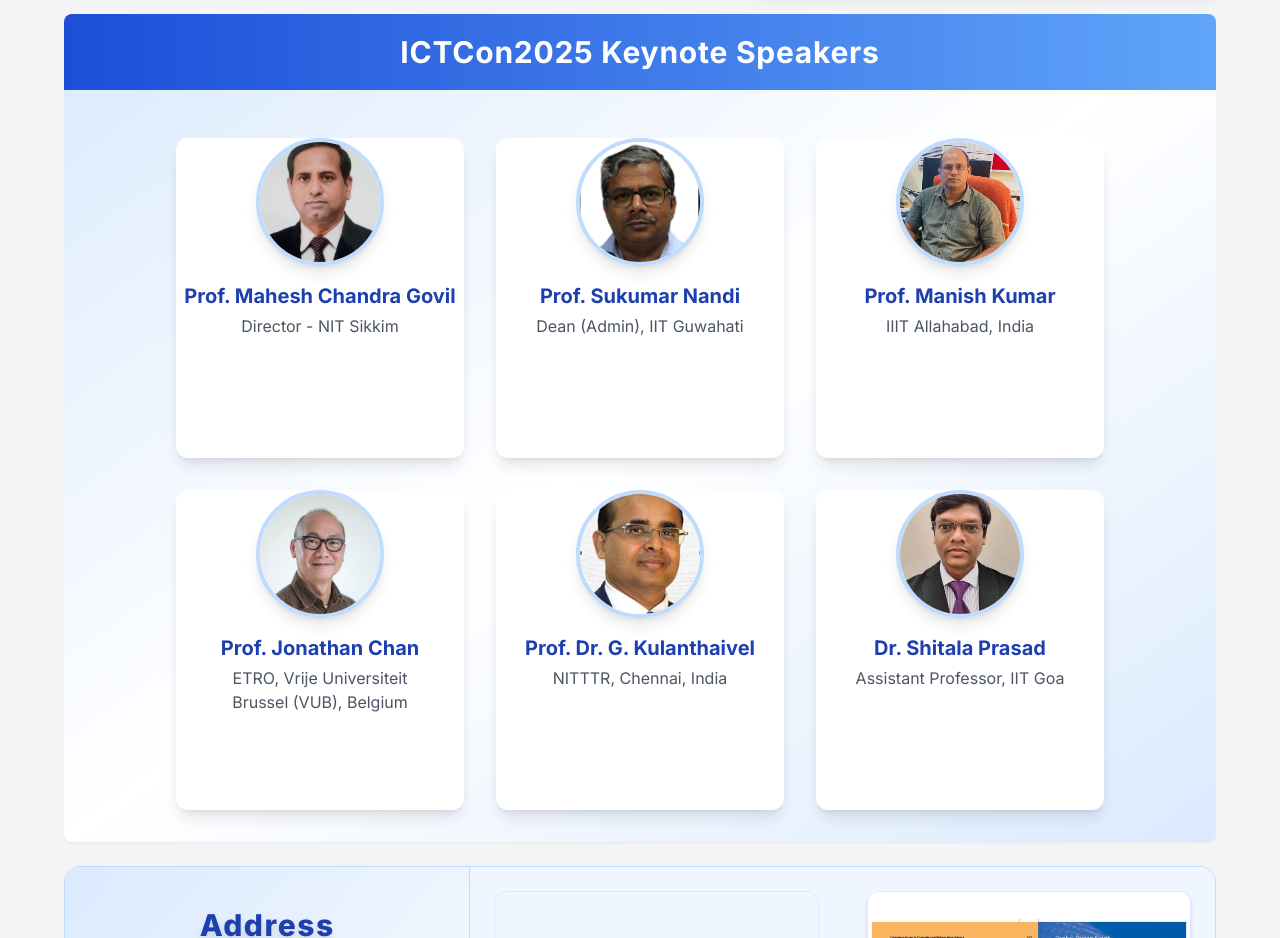
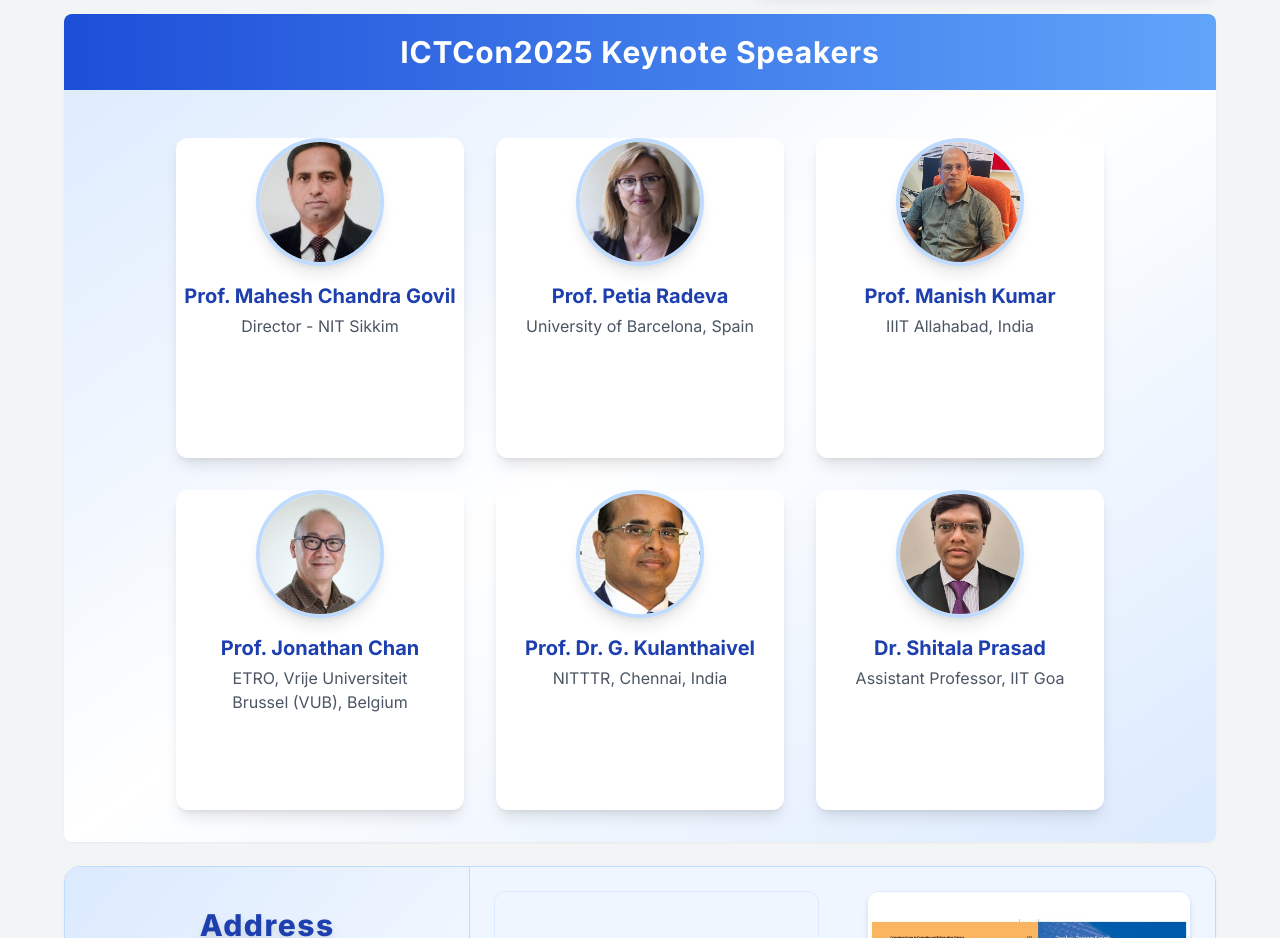
Before and after one commit to ictcon-cit/ictcon_2026, a Next.js app: page / in a window 1280 px wide. Shown: the part 1400-2338 px from the top of the page. Built offline with nearby package versions, Linux system fonts and the light colour scheme; grey boxes are pictures that could not be loaded.

Commit message:
uPDATED speakers

```diff
--- a/src/app/page.tsx
+++ b/src/app/page.tsx
@@ -339,10 +339,10 @@
                   "Director - NIT Sikkim",
               },
                   {
-     name: "Prof. Sukumar Nandi",
+     name: "Prof. Petia Radeva",
 
-    img: "/images/speakers/Prof. Sukumar Nandi.jpg",
-     title: "Dean (Admin), IIT Guwahati",
+    img: "/images/speakers/newProf.jpg",
+     title: "University of Barcelona, Spain",
    },
 
               {
--- a/src/utils/keynote.tsx
+++ b/src/utils/keynote.tsx
@@ -14,9 +14,9 @@
      url: "#",
    },
    {
-    name: "Prof. Sukumar Nandi",
-    organization: "Dean (Admin), IIT Guwahati",
-    image: "/images/speakers/Prof. Sukumar Nandi.jpg",
+    name: " Prof. Petia Radeva",
+    organization: "University of Barcelona, Spain",
+    image: "/images/speakers/newProf.jpg",
     url: "#",
 
    },
```
Also changed, not shown: public/images/speakers/newProf.jpg (added).
